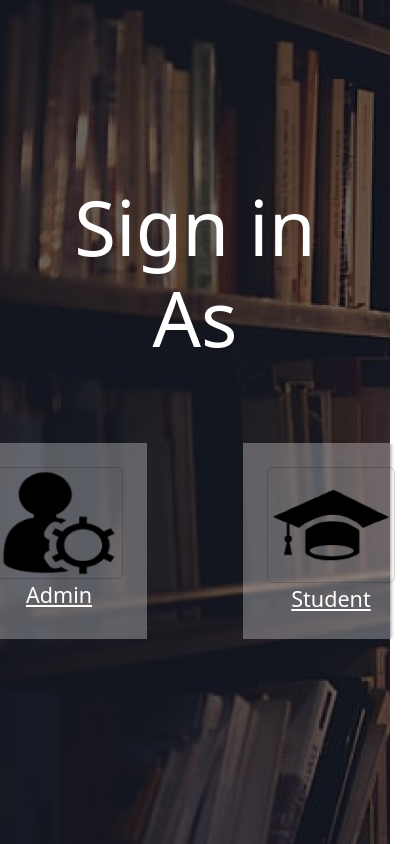
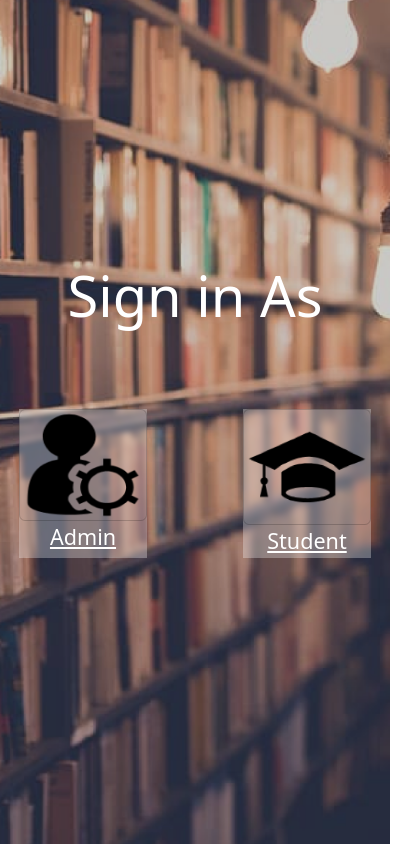
Before and after one commit to VitMernProject/library-management-system, a React (Create React App) app in the folder client/: page /#/signin in a window 390 px wide. Shown: the whole page, 419 px wide, since content can reach past the window. Built offline with nearby package versions, Linux system fonts and the light colour scheme.

Commit message:
responsiveness

```diff
--- a/client/src/index.css
+++ b/client/src/index.css
@@ -1,10 +1,13 @@
 /*👇👇👇 welcome 👇👇👇 */
 
 .wel{
-    background: linear-gradient(0deg, rgba(0, 0, 0, 0.50) 0%, rgba(0, 0, 0, 0.50) 100%), url('./assets/images/welcome1.png'), lightgray 50% / cover no-repeat;
+  background-image:  url('./assets/images/welcome1.png');
     backdrop-filter: blur(2px);
-    object-fit: cover;
+    background-size: cover;
+    /* height: 100vmin; */
+    height:100vh;
   }
+
 .textwel{
     font-size: 60px;
     font-style: normal;
@@ -49,6 +52,21 @@
     font-size: 48px;
 }
 
+.regcardanimation{
+  transform: translateY(-130px);
+  animation-name: slide;
+  animation-duration: 2s;
+}
+
+@keyframes slide{
+  0%{
+    transform: translateY(0px);
+  }
+  100%{
+    transform: translateY(-130px);
+  }
+}
+
 
   /* 👆👆👆 register 👆👆👆 */
 
@@ -81,12 +99,27 @@
 
 
 
-
-
 @media (max-width:576px) {
+  .wel{
+    background-position: center;
+    height: calc(100vh + 250px);
+  }
   .wel h1 {
     font-size: x-large;
   }
 
+  .rtext{
+    font-size: 35px;
+  }
+
+  .signtext{
+    font-size: 56px;
+  }
+  .wtext{
+    font-size: 18px;
+  }
+  .logincard{
+    width: 75% !important;
+  }
 
 }
--- a/client/src/screens/login/loginpage.js
+++ b/client/src/screens/login/loginpage.js
@@ -10,16 +10,16 @@ const LoginPage = () => {
   // const [password, setPassword] = useState('');
   return (
     <>
-    <div className="vh-100 signin">
+    <div className="vh-100 wel">
       <h2 className="rtext text-white text-center p-5">Login Page</h2>
-      <div className="bg-white mx-auto h-auto w-auto">
-        <div className="justify-content-center d-flex">
+      <div className="bg-white logincard mx-auto w-50 d-flex flex-column rounded justify-content-center align-items-center">
+        <div className="justify-content-around align-items-center d-flex">
             <img src={vitlogo} alt="logo" className="logo" />
-            <h4 className="wtext text-black justify-content-around p-5 fw-semibold">Welcome to Library Management System</h4>
+            <h4 className="wtext text-black justify-content-around py-3 fw-semibold">Welcome to Library Management System</h4>
         </div>
-        <div className="justify-content-center d-flex mt-5">
+        <div className="w-75 mt-3">
           <form action="" method="post">
-            <div className="input-group mb-3" style={{width:"30rem"}}>
+            <div className="input-group mb-3">
               <span className="input-group-text border border-black" id="basic-addon1"><MdAlternateEmail/></span>
               <input type="email" className="form-control border border-black" placeholder="Email" aria-label="Email" aria-describedby="basic-addon1"/>
             </div>
--- a/client/src/screens/register/registerpage.js
+++ b/client/src/screens/register/registerpage.js
@@ -7,6 +7,7 @@ import { NavLink, useNavigate } from 'react-router-dom';
 
 const RegisterPage = () => {
   const navigate = useNavigate();
+  const [style, setStyle] = useState('');
   const [user, setUser] = useState({
     name:"",email:"",regno:"",password:"",cpassword:""
   });
@@ -35,18 +36,25 @@ const RegisterPage = () => {
 
   }
 
+  function onClicked(){
+    if(window.screen.width < '576')
+      setStyle("regcardanimation");
+    else
+      setStyle("");
+  }
+
   return (
     <>
-    <div className="vh-100 signin">
+    <div className="wel">
       <h2 className="rtext text-white text-center p-5">Registration Page</h2>
-      <div className="bg-white mx-auto" style={{height:'35rem', width:'58rem', }}>
-        <div className="justify-content-center d-flex">
+      <div onClick={onClicked} className={`bg-white logincard ${style} rounded w-50 mx-auto d-flex flex-column align-items-center justify-content-center`}>
+        <div className="align-items-center justify-content-around d-flex">
             <img src={vitlogo} alt="logo" className="logo" />
             <h4 className="wtext text-black justify-content-around p-5 fw-semibold">Welcome to Library Management System</h4>
         </div>
-        <div className="justify-content-center d-flex mt-4">
+        <div className="w-75">
           <form method="POST" className='registration-form' id='registration-form'>
-            <div className="input-group mb-3" style={{width:"30rem"}}>
+            <div className="input-group mb-3">
               <span className="input-group-text border border-black" id="basic-addon1"><BsFillPersonFill/></span>
               <input type="text" className="form-control border border-black" value={user.name} onChange={(e)=>setUser({...user,name:e.target.value})} placeholder="Name" aria-label="Username" aria-describedby="basic-addon1" required/>
             </div>
--- a/client/src/screens/signin/Signin.js
+++ b/client/src/screens/signin/Signin.js
@@ -6,10 +6,10 @@ import { NavLink } from 'react-router-dom';
 const SignInPage = () => {
   return (
     <>
-        <div className="vh-100 d-flex flex-column justify-content-center signin">
+        <div className="d-flex vh-100 flex-column justify-content-center wel">
             <h2 className=" signtext d-flex flex-column justify-conent-start text-white text-center p-4">Sign in As</h2>
             <div className='d-flex flex-row justify-content-center p-5'>
-            <div className='admin p-4 mx-5 d-flex flex-column align-items-center' style={{width:'14rem'}}>
+            <div className='admin p-lg-5 p-md-4 p-sm-3 mx-5 d-flex flex-column align-items-center'>
               <div className="card" style={{width: '8rem', background:'none'}}>
                 <img src={admin} height={110} className="adminimg card-img-top" alt="admin"/>
               </div>
@@ -18,7 +18,7 @@ const SignInPage = () => {
                 </div>
             </div>
 
-            <div className='student p-4 mx-5 d-flex flex-column align-items-center'style={{width:'14rem'}}>
+            <div className='student p-lg-5 p-md-4 p-sm-3 mx-5 d-flex flex-column align-items-center'>
               <div className="card" style={{width: '8rem', background:'none'}}>
                 <img src={student} className="adminimg card-img-top" alt="student"/>
               </div>
```
